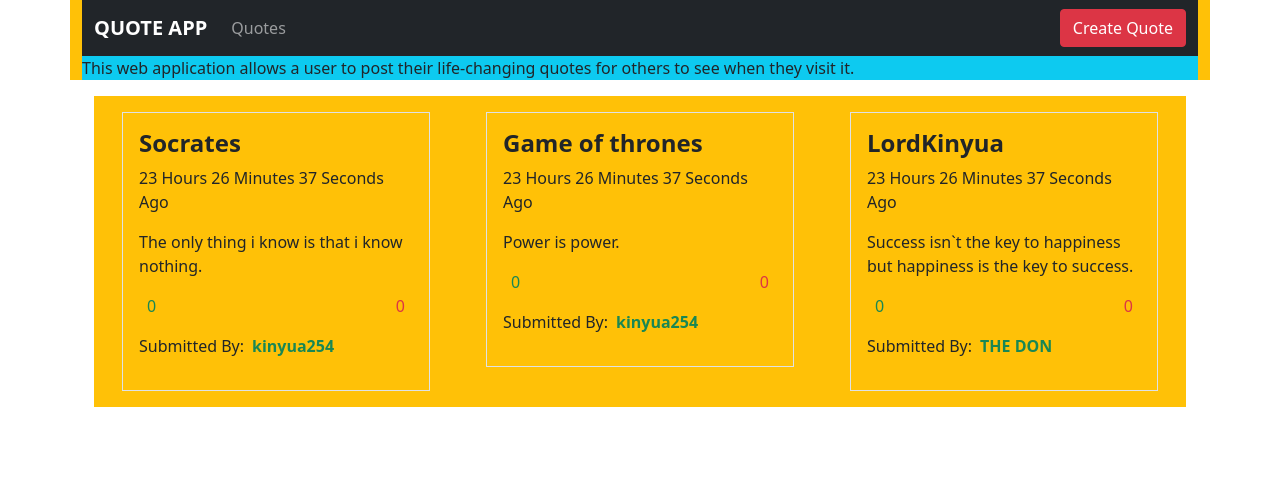
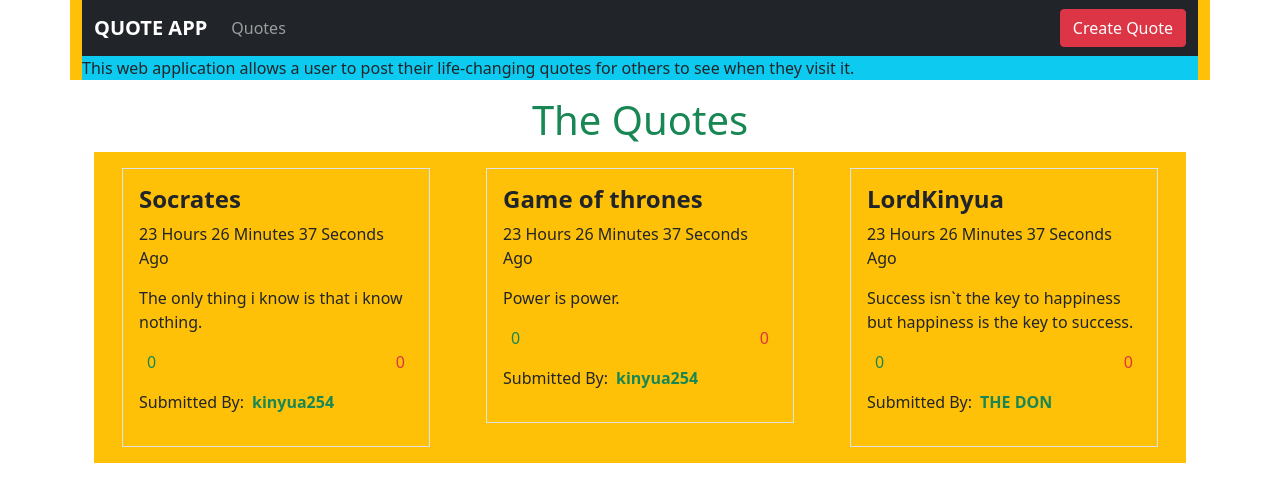
Before and after one commit to kinyua254/quotes, an Angular app: page / in a window 1280 px wide. Shown: the top 502 px of the page. Built offline with nearby package versions, Linux system fonts and the light colour scheme.

Commit message:
changes to the app.component and the quote-form.component

```diff
--- a/src/app/app.component.html
+++ b/src/app/app.component.html
@@ -18,6 +18,29 @@
     </nav>
     <p class= "bg-info"> This web application allows a user to post their life-changing quotes for others to see when they visit it.</p>
 </div>
-<app-quotes [quotes]='quotes'>
+<section id="quotes">
+  <div class="text-center text-success my-2">
+    <h1>The Quotes</h1>
+  </div>
+  <app-quotes [quotes]='quotes'>
 
-</app-quotes>
+  </app-quotes>
+
+</section>
+
+
+<div class="modal fade" id="exampleModal" tabindex="-1" aria-labelledby="exampleModalLabel" aria-hidden="true">
+  <div class="modal-dialog">
+    <div class="modal-content">
+      <div class="modal-header">
+        <h5 class="modal-title" id="exampleModalLabel">Post Quote</h5>
+        <button type="button" class="btn-close" data-bs-dismiss="modal" aria-label="Close"></button>
+      </div>
+      <div class="modal-body">
+        <app-quote-form (newQuoteEvent)="newQuote($event)"></app-quote-form>
+
+      </div>
+
+    </div>
+  </div>
+</div>
--- a/src/app/quote-form/quote-form.component.html
+++ b/src/app/quote-form/quote-form.component.html
@@ -1,5 +1,5 @@
 <div class="mb-3">
-    <label for="author" class="form-label">Author</label>
+    <label for="author" class="form-label">Writer</label>
     <input type="text" class="form-control" id="author">
   </div>
   <div class="mb-3">
```
